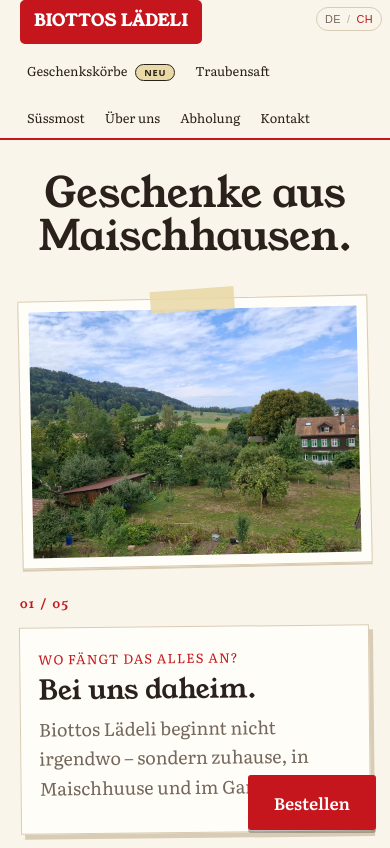
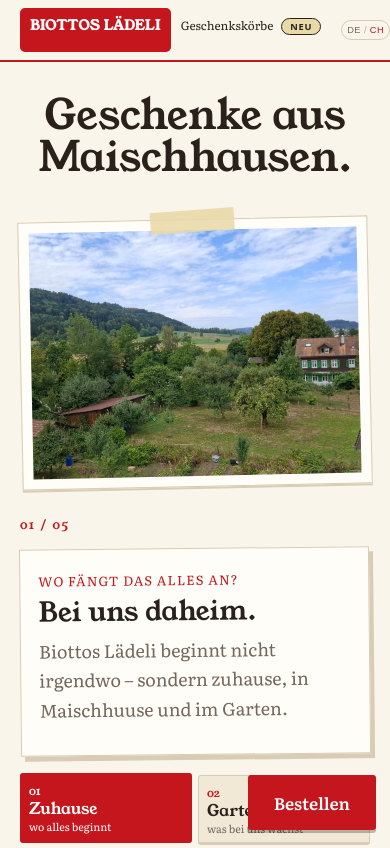
Before and after one commit to travellerswiss01/website01, a plain HTML site: page index.html in a window 390 px wide. Shown: the top 848 px of the page. Drawn offline with Linux system fonts and the light colour scheme.

Commit message:
Keep all navigation tabs on one horizontal row

```diff
--- a/css/style.css
+++ b/css/style.css
@@ -567,3 +567,75 @@
 .nav-badge{display:inline-flex;align-items:center;justify-content:center;margin-left:8px;padding:3px 8px;border:1px solid currentColor;border-radius:999px;background:var(--tape);color:var(--ink);font:800 .58rem/1 system-ui,sans-serif;letter-spacing:.08em;white-space:nowrap;animation:navBadgePulse 2.8s ease-in-out infinite}
 @keyframes navBadgePulse{0%,84%,100%{box-shadow:0 0 0 0 rgba(196,22,28,0)}91%{box-shadow:0 0 0 5px rgba(196,22,28,.18)}}
 @media(prefers-reduced-motion:reduce){.nav-badge{animation:none}}
+
+
+/* Alle Menüreiter bleiben in einer einzigen horizontalen Reihe */
+.bar{flex-wrap:nowrap;gap:8px;min-width:0}
+nav{
+  flex:1 1 auto;
+  min-width:0;
+  flex-wrap:nowrap;
+  justify-content:flex-start;
+  align-items:center;
+  gap:4px;
+  margin:0;
+  overflow-x:auto;
+  overflow-y:hidden;
+  overscroll-behavior-x:contain;
+  scrollbar-width:thin;
+  scroll-snap-type:x proximity;
+}
+nav a{
+  flex:0 0 auto;
+  min-width:max-content;
+  min-height:52px;
+  padding:8px 9px;
+  font-size:.9rem;
+  scroll-snap-align:start;
+}
+nav a.brand-tab{
+  flex:0 0 220px;
+  width:220px;
+  min-width:220px;
+  min-height:58px;
+  padding:10px 12px;
+  font-size:1.08rem;
+  letter-spacing:.02em;
+}
+.lang-switch{
+  position:static;
+  flex:0 0 auto;
+  margin:0;
+  padding:6px 8px;
+}
+@media(max-width:900px){
+  .bar{padding-right:0}
+  .lang-switch{position:static;top:auto;right:auto}
+}
+@media(max-width:720px){
+  nav{
+    order:0;
+    width:auto;
+    flex:1 1 0;
+    justify-content:flex-start;
+    align-content:center;
+    gap:4px;
+    margin:0;
+  }
+  nav a{min-height:44px;padding:8px 7px;font-size:.78rem}
+  nav a.brand-tab{
+    flex:0 0 auto;
+    width:max-content;
+    min-width:max-content;
+    min-height:44px;
+    padding:8px 10px;
+    font-size:.92rem;
+  }
+  .lang-switch{font-size:.62rem;padding:5px 6px;gap:4px}
+}
+@media(max-width:420px){
+  .bar{gap:5px}
+  nav a{padding-left:6px;padding-right:6px;font-size:.74rem}
+  nav a.brand-tab{padding-left:8px;padding-right:8px;font-size:.86rem}
+  .lang-switch{font-size:.58rem;padding:4px 5px;gap:3px}
+}
```
